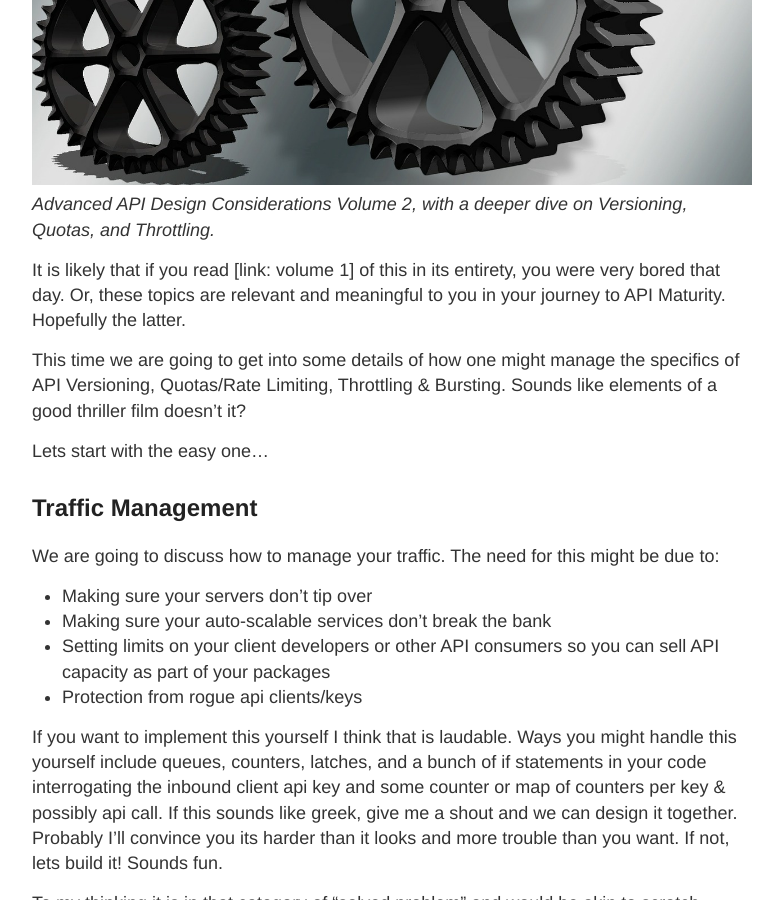
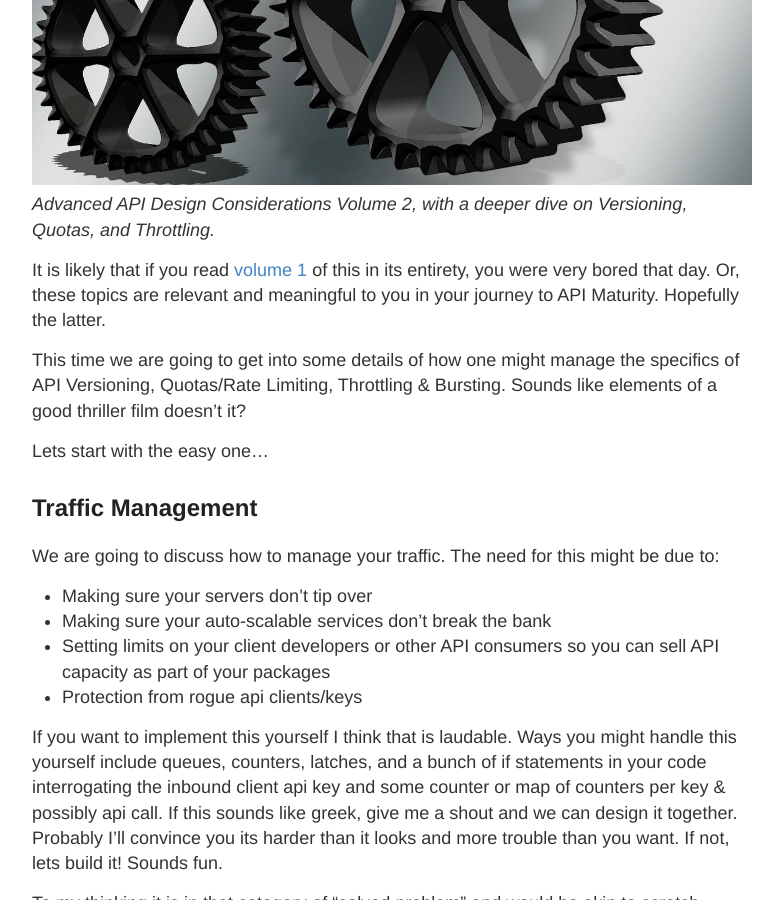
Before and after one commit to revelfire/revelfire.github.io, a Jekyll site: the page built from _posts/2018-08-13-Deeper-Into-Versions-and-Quotas.md, in a window 1280 px wide and 900 px high, scrolled down 490 px. Shown: the whole window, without its empty margins (248-1031 px from the left). Built offline with Jekyll 4.4.1, drawn with Linux system fonts in a browser that asks for light colours; our own code applies the rules of GitHub Pages for plain Markdown files.

Commit message:
API Versioning

```diff
--- a/_posts/2018-08-13-Deeper-Into-Versions-and-Quotas.md
+++ b/_posts/2018-08-13-Deeper-Into-Versions-and-Quotas.md
@@ -1,7 +1,7 @@
 <img src="../images/api_versioning.jpg" />
 *Advanced API Design Considerations Volume 2, with a deeper dive on Versioning, Quotas, and Throttling.*
 
-It is likely that if you read [link: volume 1] of this in its entirety, you were very bored that day. Or, these topics are relevant and meaningful to you in your journey to API Maturity. Hopefully the latter.
+It is likely that if you read [volume 1](https://revelfire.github.io/Advanced-API-Design-Considerations/) of this in its entirety, you were very bored that day. Or, these topics are relevant and meaningful to you in your journey to API Maturity. Hopefully the latter.
 
 This time we are going to get into some details of how one might manage the specifics of API Versioning, Quotas/Rate Limiting, Throttling & Bursting. Sounds like elements of a good thriller film doesn't it?
 
```
